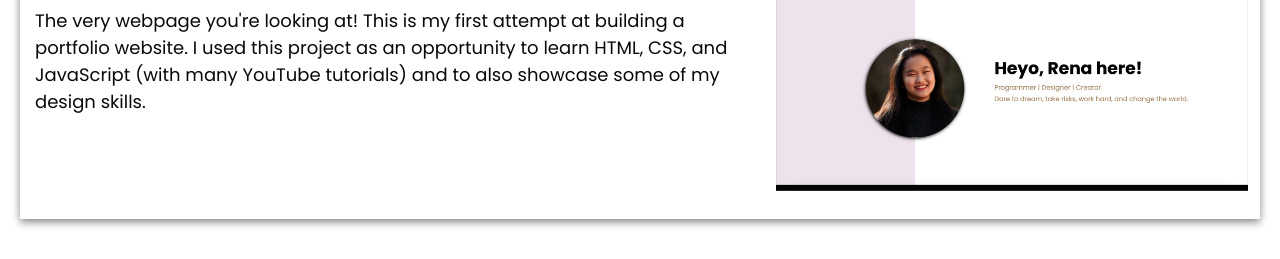
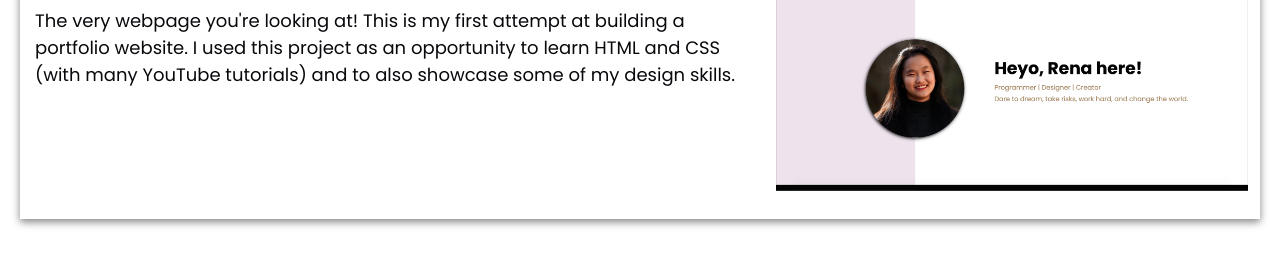
Before and after one commit to renali-hub/personal-website, a plain HTML site: page html/projects.html in a window 1280 px wide. Shown: the part 1298-1557 px from the top of the page. Drawn offline with Linux system fonts and the light colour scheme.

Commit message:
changed projects page

```diff
--- a/html/projects.html
+++ b/html/projects.html
@@ -125,9 +125,8 @@
                 <p class="desc">
                   The very webpage you're looking at! This is my first attempt at
                   building a portfolio website. I used this project as an
-                  opportunity to learn HTML, CSS, and JavaScript (with many
-                  YouTube tutorials) and to also showcase some of my design
-                  skills.
+                  opportunity to learn HTML and CSS (with many YouTube
+                  tutorials) and to also showcase some of my design skills.
                 </p>
               </div>
             </div>
```
